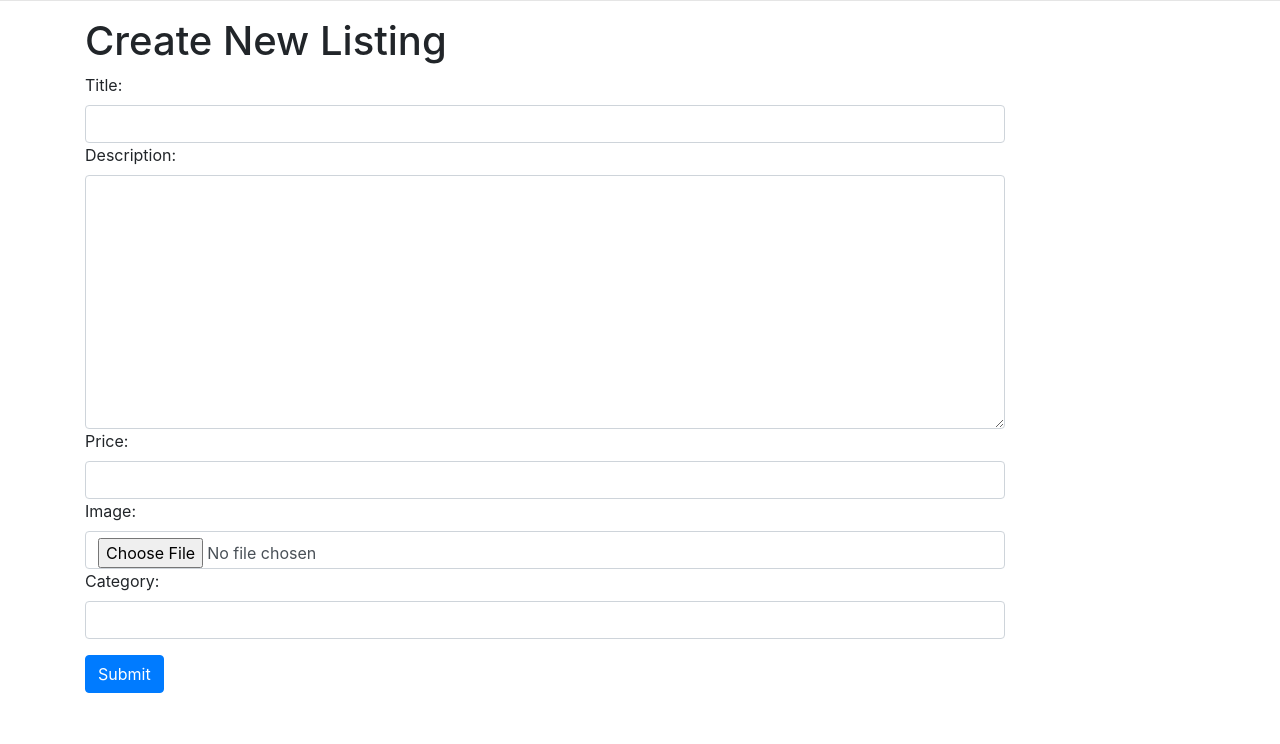
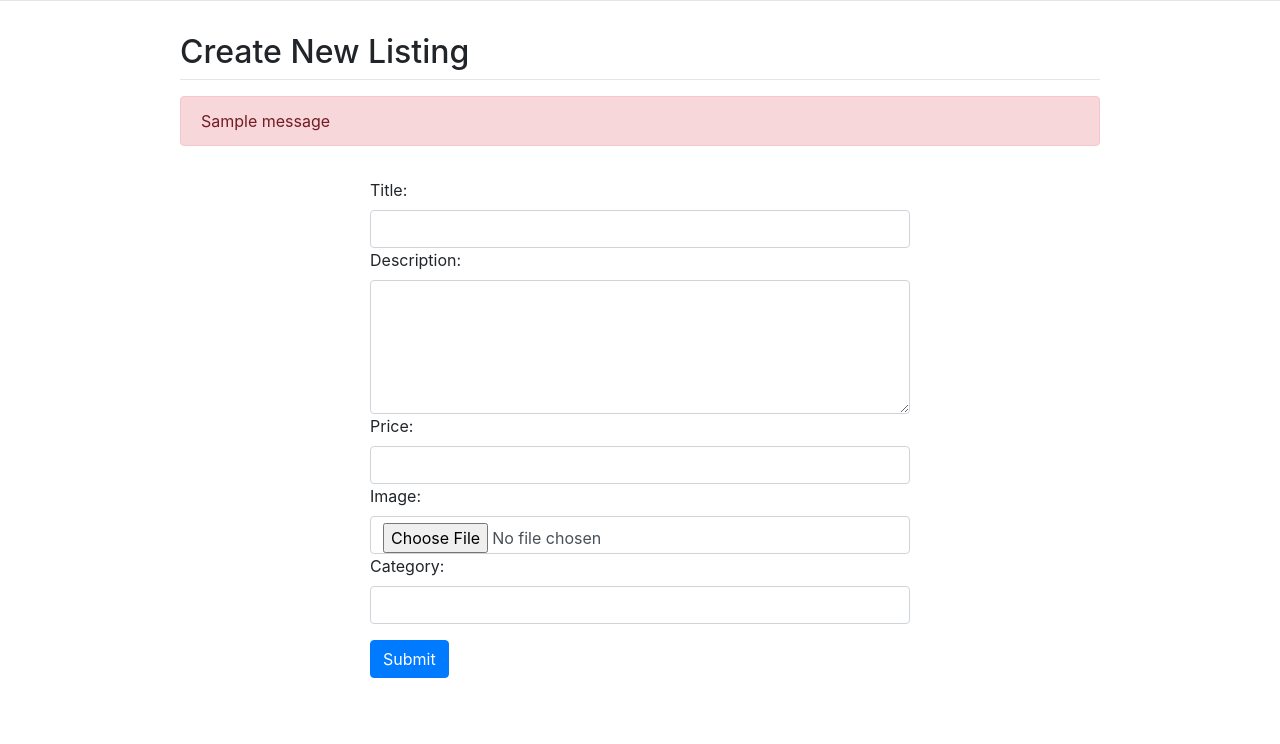
Before and after one commit to des-ant/CS50x_Web_2021, a Django app: page /new_listing/ in a window 1280 px wide. Shown: the part 56-800 px from the top of the page. Run offline with Django 3.2, Linux system fonts and the light colour scheme; a user stored in the database is signed in; data comes from the database, SQL or seed files in the repository; both versions use the stored data as it was after the commit; tables that the repository leaves empty hold one stand-in row (values such as "Sample post"); one stand-in notice (Sample message) is shown; some libraries are stand-ins or nearby versions.

Commit message:
updated form templates

```diff
--- a/2_Commerce/commerce/auctions/forms.py
+++ b/2_Commerce/commerce/auctions/forms.py
@@ -29,7 +29,7 @@ class NewListingForm(forms.ModelForm):
         # Add classes for bootstrap styling
         widgets = {
             'title': forms.TextInput(attrs={"class": "form-control"}),
-            'description': forms.Textarea(attrs={"class": "form-control"}),
+            'description': forms.Textarea(attrs={"class": "form-control", "rows": "5"}),
             'price': forms.NumberInput(attrs={"class": "form-control"}),
             'image': forms.FileInput(attrs={"class": "form-control"})
         }
--- a/2_Commerce/commerce/auctions/templates/auctions/index.html
+++ b/2_Commerce/commerce/auctions/templates/auctions/index.html
@@ -22,7 +22,7 @@
               </a>
               {% endif %}
             </div>
-            <div class="col-lg-6 mt-3 mb-2">
+            <div class="col mt-3 mb-2">
               <a href="{% url 'auctions:listing' listing_id=listing.id %}"><h4>{{ listing.title }}</h4></a>
               <p class="h4">${{ listing.price }}</p>
               <p>{{ listing.description }}</p>
@@ -33,7 +33,7 @@
           {% endif %}
         {% endfor %}
         {% else %}
-          <div class="row d-flex justify-content-center">
+          <div class="row justify-content-center">
             <div class="col-lg-10 mt-3 mb-2">
               <p class="text-center">{{ empty }}</p>
             </div>
--- a/2_Commerce/commerce/auctions/templates/auctions/newlisting.html
+++ b/2_Commerce/commerce/auctions/templates/auctions/newlisting.html
@@ -1,30 +1,26 @@
-{% extends "auctions/layout.html" %}
-
-{% block body %}
+{% extends "auctions/layout.html" %} {% block body %}
 <div class="container">
-    <div class="row">
-        <div class="col-10">
-            <h1>Create New Listing</h1>
+  <div class="row justify-content-center">
+    <div class="col-lg-10">
+      <h1 class="h2 mt-3">Create New Listing</h1>
+      <hr class="mt-1">
     </div>
   </div>
-    {% comment %} <div class="row">
-        <div class="col-10">
-            {% if messages %}
-            {% for message in messages %}
+  <div class="row justify-content-center">
+    <div class="col-lg-10">
+      {% if messages %} {% for message in messages %}
       <div class="alert alert-danger" role="alert">
         {{ message }}
       </div>
-            {% endfor %}
-            {% endif %}
+      {% endfor %} {% endif %}
     </div>
-    </div> {% endcomment %}
-    <div class="row">
-        <div class="col-10">
+  </div>
+  <div class="row justify-content-center mt-3">
+    <div class="col-lg-6 col-md-9">
       <form action="{% url 'auctions:new_listing' %}" method="POST" enctype="multipart/form-data">
         {% csrf_token %}
         <div class="form-group">
-                    {{ listing_form }}
-                    {{ category_form }}
+          {{ listing_form }} {{ category_form }}
           <datalist id="categories">
             {% for category in all_categories %}
               <option value="{{ category.name }}">
```
Also changed, not shown: 2_Commerce/commerce/auctions/templates/auctions/categories.html (+10 -5 lines), 2_Commerce/commerce/auctions/templates/auctions/listing.html (+13 -9 lines), 2_Commerce/commerce/auctions/templates/auctions/login.html (+24 -11 lines), 2_Commerce/commerce/auctions/templates/auctions/register.html (+23 -10 lines), 2_Commerce/commerce/db.sqlite3. Lines whose indentation alone changed are shown as unchanged.
